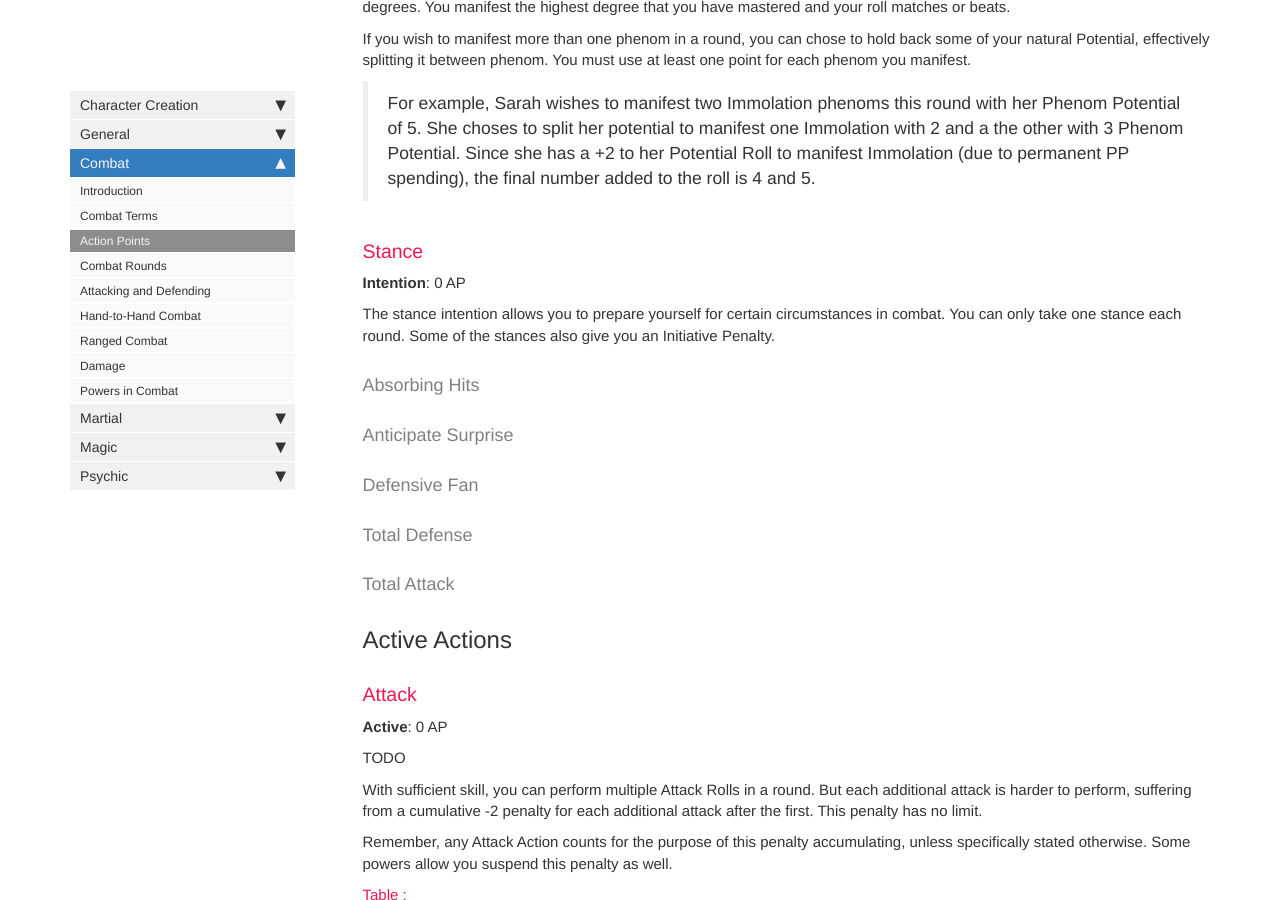
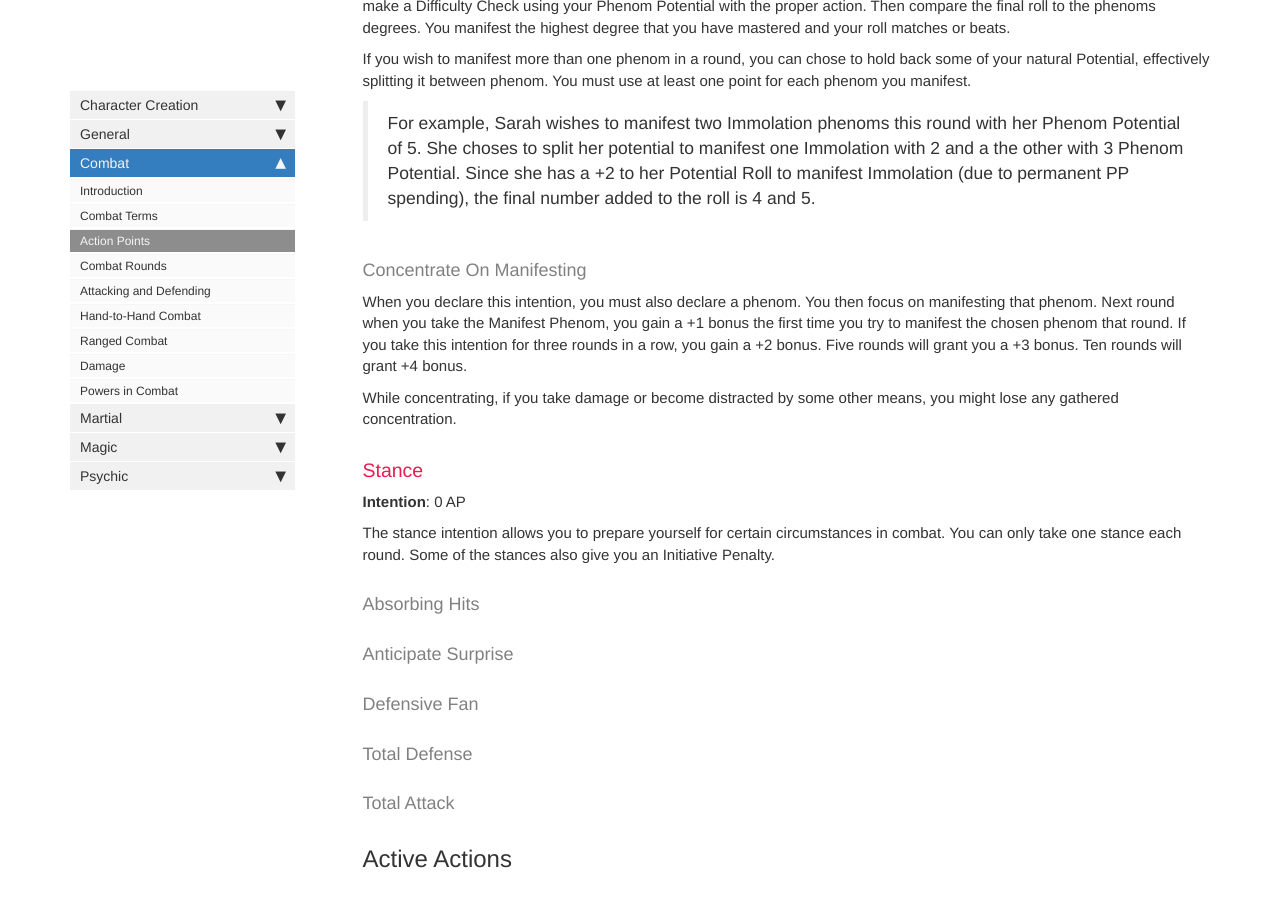
Before and after one commit to kaiser-rpg/KaiserRPG.github.io, a Jekyll site: the page built from pages/rule/combat/action_points.md, in a window 1280 px wide and 900 px high, scrolled down 5539 px. Built offline with Jekyll 4.4.1, drawn with Linux system fonts in a browser that asks for light colours; nearby versions of some CDN libraries; comment, search, counter and statistics services are not loaded; some of the changed text lies outside the part shown.

Commit message:
Update action_points.md

```diff
--- a/pages/rule/combat/action_points.md
+++ b/pages/rule/combat/action_points.md
@@ -92,6 +92,11 @@ When you declare this intention, you can manifest one or more phenom this round.
 If you wish to manifest more than one phenom in a round, you can chose to hold back some of your natural Potential, effectively splitting it between phenom. You must use at least one point for each phenom you manifest.
 
 > For example, Sarah wishes to manifest two Immolation phenoms this round with her Phenom Potential of 5. She choses to split her potential to manifest one Immolation with 2 and a the other with 3 Phenom Potential. Since she has a +2 to her Potential Roll to manifest Immolation (due to permanent PP spending), the final number added to the roll is 4 and 5.
+
+#### Concentrate on Manifesting
+When you declare this intention, you must also declare a phenom. You then focus on manifesting that phenom. Next round when you take the Manifest Phenom, you gain a +1 bonus the first time you try to manifest the chosen phenom that round. If you take this intention for three rounds in a row, you gain a +2 bonus. Five rounds will grant you a +3 bonus. Ten rounds will grant +4 bonus.
+
+While concentrating, if you take damage or become distracted by some other means, you might lose any gathered concentration.
 
 ### Stance
 **Intention**: 0 AP
```
